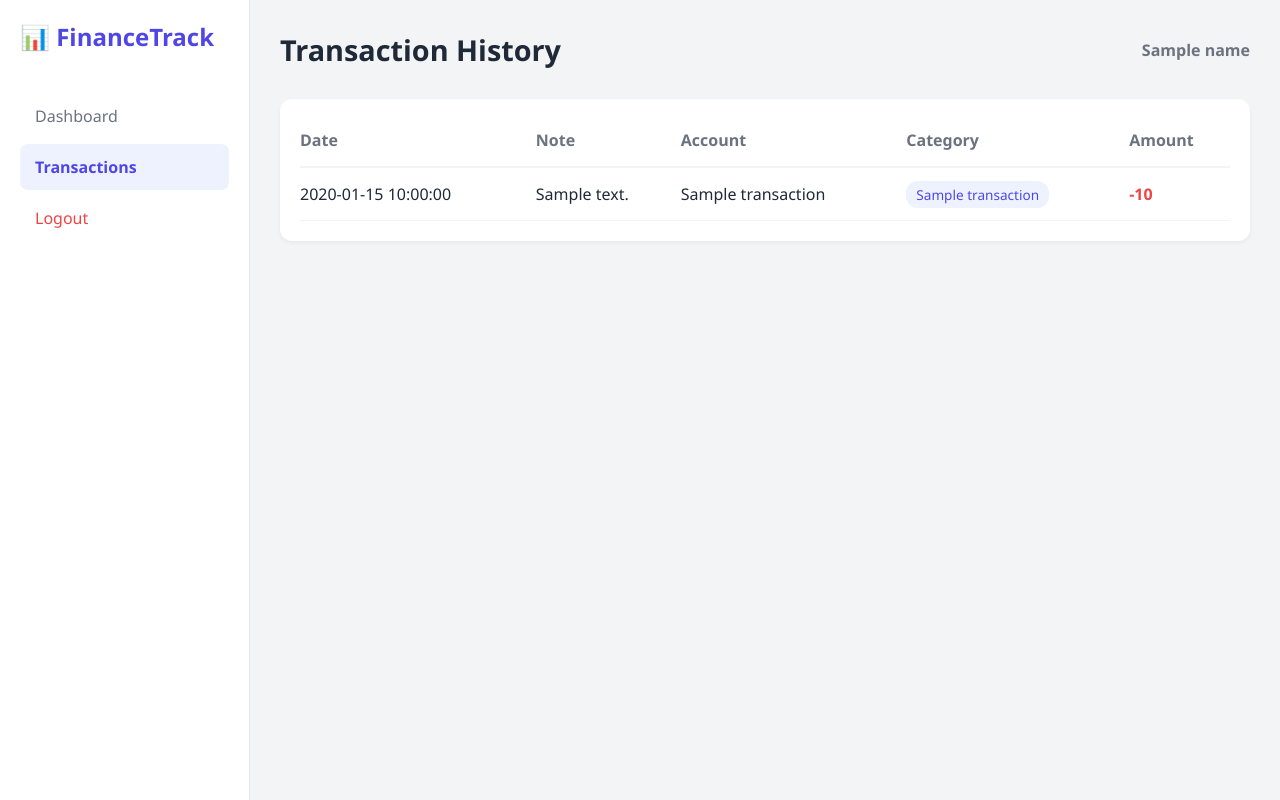
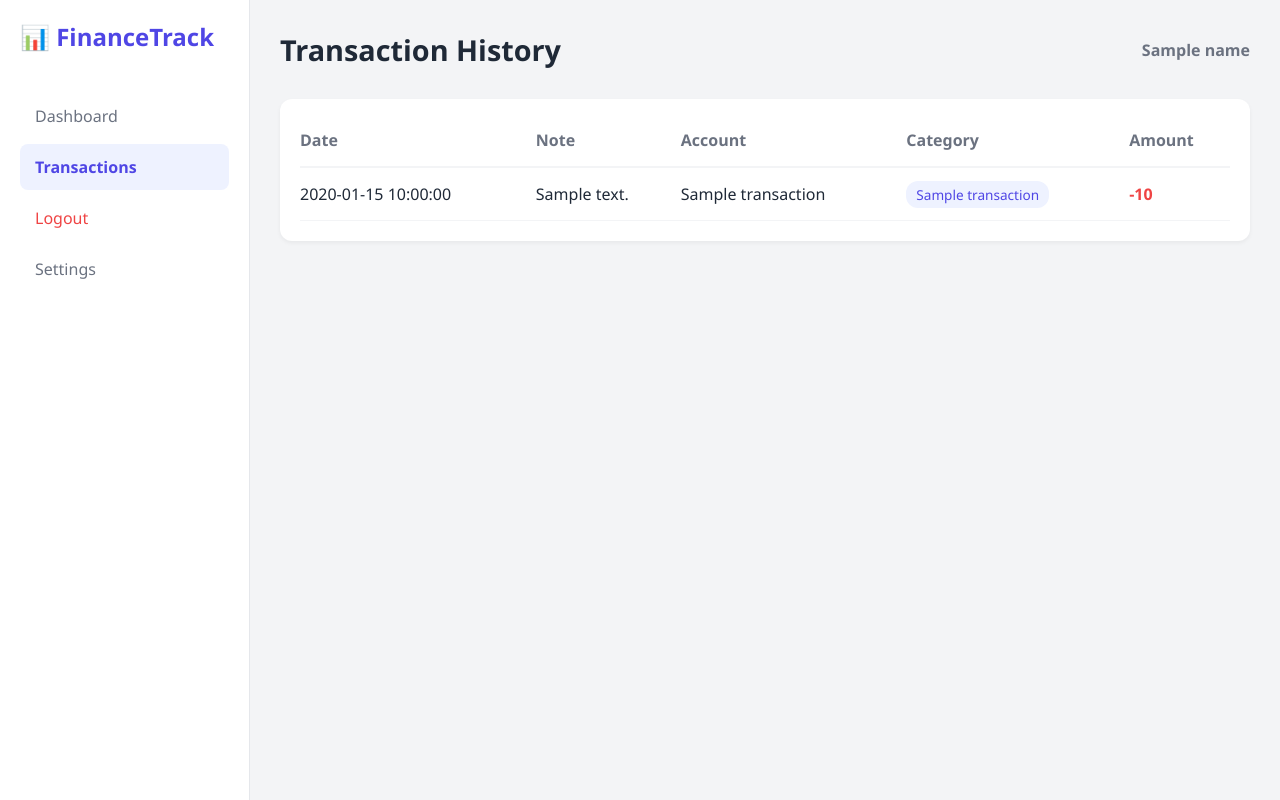
Before and after one commit to MusaSattarov2031/expense_tracker, a Flask app: template templates/transactions.html in a window 1280 px wide. Run offline with Flask 3, Linux system fonts and the light colour scheme; the template is opened without the code that fills it: most values are stand-ins (such as "Sample title", 1, 10 or a date in 2020).

Commit message:
Fix: settings button at transactions page

```diff
--- a/templates/transactions.html
+++ b/templates/transactions.html
@@ -57,6 +57,7 @@
             <a href="{{ url_for('home') }}">Dashboard</a>
             <a href="{{ url_for('transactions_page') }}" class="active">Transactions</a>
             <a href="{{ url_for('logout') }}" style="color: #EF4444;">Logout</a>
+            <a href="{{ url_for('settings')}}">Settings</a>
         </nav>
     </aside>
 
```
